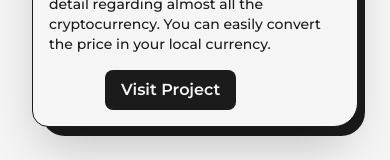
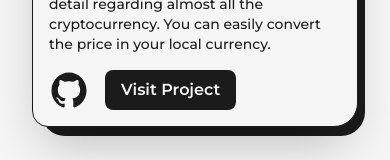
Before and after one commit to masumrpg/portofolio-light-dark, a Next.js app: page /projects in a window 390 px wide. Shown: the part 641-801 px from the top of the page. Built offline with nearby package versions, Linux system fonts and the light colour scheme.

Commit message:
Fix icon mobile and transition navbar

```diff
--- a/src/components/Icons.js
+++ b/src/components/Icons.js
@@ -12,6 +12,22 @@ export const GithubIcon = ({ className, ...rest }) => (
     <path fill="none" d="M0 0h512v512H0z" />
     <path
       className="fill-dark dark:fill-light lg:fill-light lg:dark:fill-dark transition-all delay-[600ms] dark:transition-all dark:delay-[700ms]"
+      d="M256 32C132.3 32 32 134.9 32 261.7c0 101.5 64.2 187.5 153.2 217.9a17.56 17.56 0 0 0 3.8.4c8.3 0 11.5-6.1 11.5-11.4 0-5.5-.2-19.9-.3-39.1a102.4 102.4 0 0 1-22.6 2.7c-43.1 0-52.9-33.5-52.9-33.5-10.2-26.5-24.9-33.6-24.9-33.6-19.5-13.7-.1-14.1 1.4-14.1h.1c22.5 2 34.3 23.8 34.3 23.8 11.2 19.6 26.2 25.1 39.6 25.1a63 63 0 0 0 25.6-6c2-14.8 7.8-24.9 14.2-30.7-49.7-5.8-102-25.5-102-113.5 0-25.1 8.7-45.6 23-61.6-2.3-5.8-10-29.2 2.2-60.8a18.64 18.64 0 0 1 5-.5c8.1 0 26.4 3.1 56.6 24.1a208.21 208.21 0 0 1 112.2 0c30.2-21 48.5-24.1 56.6-24.1a18.64 18.64 0 0 1 5 .5c12.2 31.6 4.5 55 2.2 60.8 14.3 16.1 23 36.6 23 61.6 0 88.2-52.4 107.6-102.3 113.3 8 7.1 15.2 21.1 15.2 42.5 0 30.7-.3 55.5-.3 63 0 5.4 3.1 11.5 11.4 11.5a19.35 19.35 0 0 0 4-.4C415.9 449.2 480 363.1 480 261.7 480 134.9 379.7 32 256 32Z"
+    />
+  </svg>
+);
+export const GithubIconSmall = ({ className, ...rest }) => (
+  <svg
+    xmlns="http://www.w3.org/2000/svg"
+    width="1em"
+    height="1em"
+    viewBox="0 0 512 512"
+    {...rest}
+    className={`w-full h-auto ${className}`}
+  >
+    <path fill="none" d="M0 0h512v512H0z" />
+    <path
+      className="fill-dark dark:fill-light transition-all delay-[600ms] dark:transition-all dark:delay-[700ms]"
       d="M256 32C132.3 32 32 134.9 32 261.7c0 101.5 64.2 187.5 153.2 217.9a17.56 17.56 0 0 0 3.8.4c8.3 0 11.5-6.1 11.5-11.4 0-5.5-.2-19.9-.3-39.1a102.4 102.4 0 0 1-22.6 2.7c-43.1 0-52.9-33.5-52.9-33.5-10.2-26.5-24.9-33.6-24.9-33.6-19.5-13.7-.1-14.1 1.4-14.1h.1c22.5 2 34.3 23.8 34.3 23.8 11.2 19.6 26.2 25.1 39.6 25.1a63 63 0 0 0 25.6-6c2-14.8 7.8-24.9 14.2-30.7-49.7-5.8-102-25.5-102-113.5 0-25.1 8.7-45.6 23-61.6-2.3-5.8-10-29.2 2.2-60.8a18.64 18.64 0 0 1 5-.5c8.1 0 26.4 3.1 56.6 24.1a208.21 208.21 0 0 1 112.2 0c30.2-21 48.5-24.1 56.6-24.1a18.64 18.64 0 0 1 5 .5c12.2 31.6 4.5 55 2.2 60.8 14.3 16.1 23 36.6 23 61.6 0 88.2-52.4 107.6-102.3 113.3 8 7.1 15.2 21.1 15.2 42.5 0 30.7-.3 55.5-.3 63 0 5.4 3.1 11.5 11.4 11.5a19.35 19.35 0 0 0 4-.4C415.9 449.2 480 363.1 480 261.7 480 134.9 379.7 32 256 32Z"
     />
   </svg>
--- a/src/components/Navbar.js
+++ b/src/components/Navbar.js
@@ -1,5 +1,5 @@
 import Link from "next/link";
-import React, { useState } from "react";
+import React, { useEffect, useState } from "react";
 import { useRouter } from "next/router";
 import {
   InstagramIcon,
@@ -25,8 +25,9 @@ const CustomLink = ({ href, title, className = "" }) => {
       {title}
       <span
         className={`
-              inline-block h-[1px]  bg-dark absolute left-0 -bottom-0.5
-              group-hover:w-full transition-[width] ease duration-300 dark:bg-light
+              inline-block h-[1px] bg-dark absolute left-0 -bottom-0.5
+              transition-all delay-[1000ms] dark:transition-all dark:delay-[1000ms]
+              group-hover:w-full dark:bg-light
               ${router.asPath === href ? "w-full" : " w-0"} lg:bg-light lg:dark:bg-dark
               `}
       >
@@ -50,7 +51,8 @@ const CustomMobileLink = ({ href, title, className = "", toggle }) => {
       <span
         className={`
               inline-block h-[1px]  bg-dark absolute left-0 -bottom-0.5
-              group-hover:w-full transition-[width] ease duration-300 dark:bg-light
+              transition-all delay-[1000ms] dark:transition-all dark:delay-[1000ms]
+              group-hover:w-full dark:bg-light
               ${router.asPath === href ? "w-full" : " w-0"} lg:bg-light lg:dark:bg-dark
               `}
       >
@@ -66,13 +68,26 @@ const Navbar = () => {
   const [mode, setMode] = useThemeSwitch();
   const [isOpen, setIsOpen] = useState(false);
 
+  const handleClick = () => {
+    setIsOpen(!isOpen);
+  };
+
+
+  // disable scroll on popup
+  useEffect(() => {
+    if (isOpen) {
+      document.body.style.overflow = 'hidden';
+    } else {
+      document.body.style.overflow = '';
+    }
+    // console.log(document.body.style.overflow);
+  });
+
+
+
   // Logo mid
   // let MotionLink = motion(Link);
   // let logo = blackLogo;
-
-  const handleClick = () => {
-    setIsOpen(!isOpen);
-  };
 
   // Logo mid
   // if (mode === 'dark') {
@@ -89,7 +104,7 @@ const Navbar = () => {
 
       <button
         type="button"
-        className=" flex-col items-center justify-center hidden lg:flex"
+        className="flex-col items-center justify-center hidden lg:flex"
         aria-controls="mobile-menu"
         aria-expanded={isOpen}
         onClick={handleClick}
@@ -103,10 +118,10 @@ const Navbar = () => {
       <div className="w-full flex justify-between items-center lg:hidden"
       >
         <nav className="flex items-center justify-center">
-          <CustomLink className="mr-4" href="/" title="Home" />
-          <CustomLink className="mx-4" href="/about" title="About" />
-          <CustomLink className="mx-4" href="/projects" title="Projects" />
-          <CustomLink className="ml-4" href="/contact" title="Contact" />
+          <CustomLink className="mr-4 transition-all delay-[500ms] dark:transition-all dark:delay-[800ms]" href="/" title="Home" />
+          <CustomLink className="mx-4 transition-all delay-[600ms] dark:transition-all dark:delay-[700ms]" href="/about" title="About" />
+          <CustomLink className="mx-4 transition-all delay-[700ms] dark:transition-all dark:delay-[600ms]" href="/projects" title="Projects" />
+          <CustomLink className="ml-4 transition-all delay-[800ms] dark:transition-all dark:delay-[500ms]" href="/contact" title="Contact" />
         </nav>
         <nav
           className="flex items-center justify-center flex-wrap lg:mt-2
@@ -174,18 +189,17 @@ const Navbar = () => {
       {
         isOpen ?
 
-          <motion.div className="min-w-[70vw] sm:min-w-[90vw] flex justify-between items-center flex-col fixed top-1/2 left-1/2 -translate-x-1/2
+          <motion.div className="min-w-full flex justify-between items-center flex-col fixed top-1/2 left-1/2 -translate-x-1/2
       -translate-y-1/2
-      py-32 bg-dark/90 dark:bg-light/75 rounded-lg z-50 backdrop-blur-md
-      "
+      py-52 bg-dark/90 dark:bg-light/75 rounded-lg z-50 backdrop-blur-md"
             initial={{ scale: 0, x: "-50%", y: "-50%", opacity: 0 }}
             animate={{ scale: 1, opacity: 1 }}
           >
             <nav className="flex items-center justify-center flex-col">
-              <CustomMobileLink toggle={handleClick} className="mr-4 lg:m-0 lg:my-2" href="/" title="Home" />
-              <CustomMobileLink toggle={handleClick} className="mx-4 lg:m-0 lg:my-2" href="/about" title="About" />
-              <CustomMobileLink toggle={handleClick} className="mx-4 lg:m-0 lg:my-2" href="/projects" title="Projects" />
-              <CustomMobileLink toggle={handleClick} className="ml-4 lg:m-0 lg:my-2" href="/contact" title="Contact" />
+              <CustomMobileLink toggle={handleClick} className="mr-4 lg:m-0 lg:my-2 transition-all delay-[500ms] dark:transition-all dark:delay-[800ms]" href="/" title="Home" />
+              <CustomMobileLink toggle={handleClick} className="mx-4 lg:m-0 lg:my-2 transition-all delay-[600ms] dark:transition-all dark:delay-[700ms]" href="/about" title="About" />
+              <CustomMobileLink toggle={handleClick} className="mx-4 lg:m-0 lg:my-2 transition-all delay-[700ms] dark:transition-all dark:delay-[600ms]" href="/projects" title="Projects" />
+              <CustomMobileLink toggle={handleClick} className="ml-4 lg:m-0 lg:my-2 transition-all delay-[800ms] dark:transition-all dark:delay-[500ms]" href="/contact" title="Contact" />
             </nav>
             <nav
               className="flex items-center justify-center  mt-2
--- a/src/pages/projects.js
+++ b/src/pages/projects.js
@@ -1,5 +1,5 @@
 import AnimatedText from "@/components/AnimatedText";
-import { GithubIcon } from "@/components/Icons";
+import { GithubIconSmall } from "@/components/Icons";
 import Layout from "@/components/Layout";
 import { motion } from "framer-motion";
 import Head from "next/head";
@@ -26,7 +26,7 @@ lg:p-8 xs:rounded-2xl  xs:rounded-br-3xl xs:p-4
     >
       <div
         className="absolute  top-0 -right-3 -z-10 h-[103%] w-[101%] rounded-[2.5rem] rounded-br-3xl bg-dark
-         dark:bg-light  xs:-right-2 xs:h-[102%] xs:w-[100%]
+        dark:bg-light  xs:-right-2 xs:h-[102%] xs:w-[100%]
         xs:rounded-[1.5rem] "
       />
 
@@ -70,14 +70,14 @@ lg:p-8 xs:rounded-2xl  xs:rounded-br-3xl xs:p-4
             className="w-10"
             aria-label="Crypto Screener Application github link"
           >
-            <GithubIcon />
+            <GithubIconSmall />
           </Link>
           <Link
             href={link}
             target={"_blank"}
             className="ml-4 rounded-lg
-             bg-dark p-2 px-6 text-lg font-semibold text-light dark:bg-light dark:text-dark
-             sm:px-4 sm:text-base
+            bg-dark p-2 px-6 text-lg font-semibold text-light dark:bg-light dark:text-dark
+            sm:px-4 sm:text-base
             "
             aria-label="Crypto Screener Application"
           >
@@ -100,7 +100,7 @@ const Project = ({ title, type, img, link, github }) => {
     >
       <div
         className="absolute  top-0 -right-3 -z-10 h-[103%] w-[102%] rounded-[2rem] rounded-br-3xl bg-dark
-         dark:bg-light  md:-right-2 md:w-[101%] xs:h-[102%]
+        dark:bg-light  md:-right-2 md:w-[101%] xs:h-[102%]
         xs:rounded-[1.5rem]  "
       />
 
@@ -151,7 +151,7 @@ const Project = ({ title, type, img, link, github }) => {
             className="w-8 md:w-6"
             aria-label={title}
           >
-            <GithubIcon />
+            <GithubIconSmall />
           </Link>
         </div>
       </div>
```
